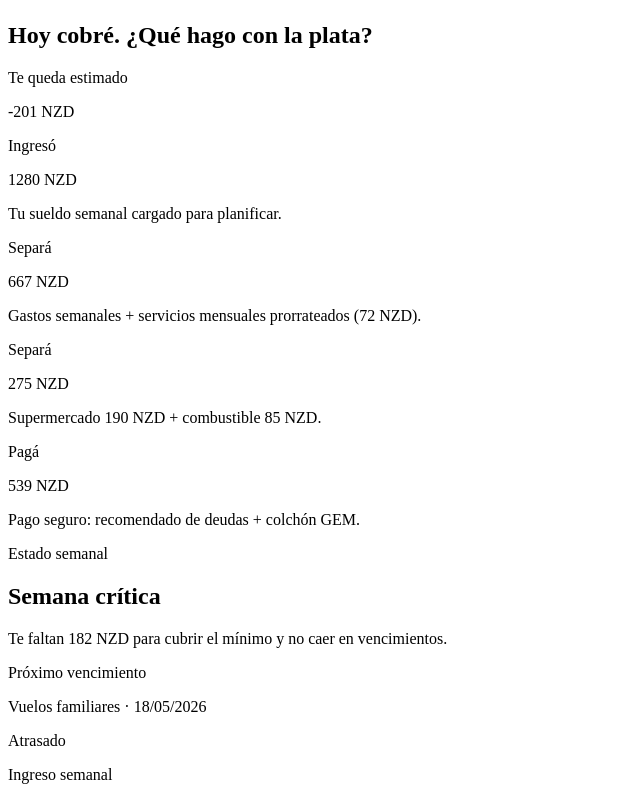
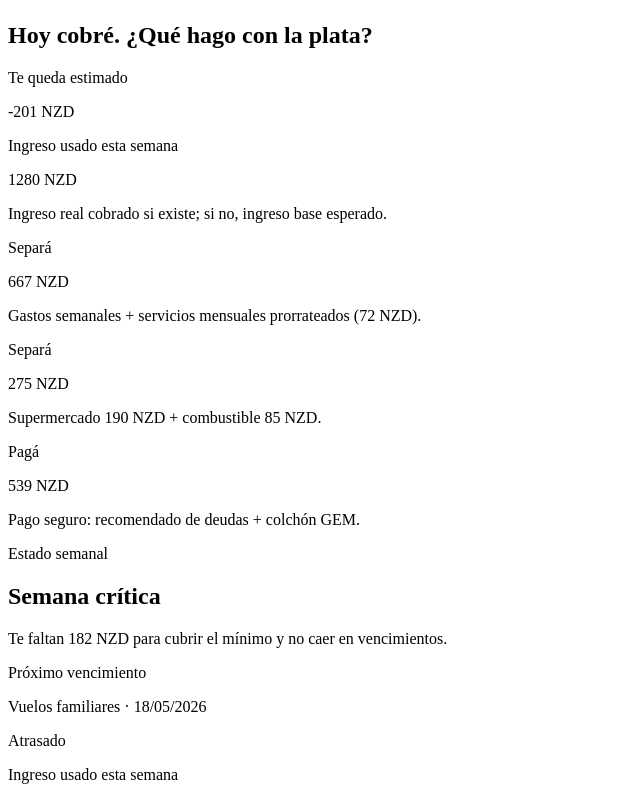
Before and after one commit to marcosgaier/finance-app, a React (Vite) app: page / in a window 1280 px wide. Shown: the part 201-1000 px from the top of the page, without its empty margins (0-640 px from the left). Built offline with nearby package versions, Linux system fonts and the light colour scheme; the HTML template or start-up script is replaced by a standard one.

Commit message:
Use active week income for weekly calculations

```diff
--- a/src/components/BudgetEditor.jsx
+++ b/src/components/BudgetEditor.jsx
@@ -84,7 +84,7 @@ export function BudgetEditor({ financeData, onChange }) {
             </button>
           </div>
           <div className="mt-3 grid gap-3 sm:grid-cols-2">
-            <MoneyField label="Ingreso semanal" value={financeData.weeklyIncome} onChange={(value) => updateField('weeklyIncome', value)} />
+            <MoneyField label="Ingreso base esperado" value={financeData.weeklyIncome} onChange={(value) => updateField('weeklyIncome', value)} />
             <MoneyField label="Supermercado" value={financeData.variableBudgets.groceries} onChange={(value) => updateField('groceries', value)} />
             <MoneyField label="Combustible" value={financeData.variableBudgets.fuel} onChange={(value) => updateField('fuel', value)} />
             {financeData.weeklyExpenses.map((expense) => (
--- a/src/components/WeeklyActionPlan.jsx
+++ b/src/components/WeeklyActionPlan.jsx
@@ -31,7 +31,8 @@ function calculateTransactionTotals(transactions = []) {
 export function WeeklyActionPlan({ financeData, weeklySummary }) {
   const activeWeek = financeData.activeWeek || null;
   const extraIncomeTotal = sumAmounts(activeWeek?.extraIncome || []);
-  const totalIncome = Number(weeklySummary.weeklyIncome || 0) + extraIncomeTotal;
+  const usedWeeklyIncome = Number(weeklySummary.weeklyIncome || 0);
+  const totalIncome = usedWeeklyIncome + extraIncomeTotal;
   const fixedReserve = Number(weeklySummary.fixedTotal || 0);
   const variableBudget = Number(weeklySummary.groceries || 0) + Number(weeklySummary.fuel || 0);
   const debtPayment = Number(weeklySummary.suggestedSafeWeeklyPayment || weeklySummary.recommendedPayment || 0);
@@ -55,12 +56,12 @@ export function WeeklyActionPlan({ financeData, weeklySummary }) {
 
       <div className="mt-4 grid gap-3 lg:grid-cols-4">
         <ActionStep
-          label="Ingresó"
+          label="Ingreso usado esta semana"
           value={formatMoney(totalIncome)}
           helper={
             extraIncomeTotal > 0
-              ? `Sueldo ${formatMoney(weeklySummary.weeklyIncome)} + extras ${formatMoney(extraIncomeTotal)}.`
-              : 'Tu sueldo semanal cargado para planificar.'
+              ? `Ingreso principal ${formatMoney(usedWeeklyIncome)} + extras ${formatMoney(extraIncomeTotal)}.`
+              : 'Ingreso real cobrado si existe; si no, ingreso base esperado.'
           }
         />
         <ActionStep
--- a/src/components/WeeklyTracker.jsx
+++ b/src/components/WeeklyTracker.jsx
@@ -76,7 +76,6 @@ export function WeeklyTracker({
   weeklySummary,
   onCloseWeek,
   onDeleteWeek,
-  onIncomeChange,
   onReopenWeek,
   onStartActiveWeek,
   onUpdateActiveWeek,
@@ -175,7 +174,6 @@ export function WeeklyTracker({
 
   function updateRealIncome(amount) {
     const nextIncome = Number(amount);
-    onIncomeChange(nextIncome);
     updateActiveWeek({
       income: nextIncome,
       realIncome: nextIncome,
--- a/src/pages/Dashboard.jsx
+++ b/src/pages/Dashboard.jsx
@@ -23,7 +23,16 @@ const dashboardTabs = [
 
 export function Dashboard({ financeData, setFinanceData }) {
   const [activeTab, setActiveTab] = useState('dashboard');
-  const weeklySummary = useMemo(() => calculateWeeklyDebtReserve(financeData), [financeData]);
+  const effectiveFinanceData = useMemo(() => {
+    const activeRealIncome = Number(financeData.activeWeek?.realIncome || 0);
+    if (activeRealIncome <= 0) return financeData;
+
+    return {
+      ...financeData,
+      weeklyIncome: activeRealIncome,
+    };
+  }, [financeData]);
+  const weeklySummary = useMemo(() => calculateWeeklyDebtReserve(effectiveFinanceData), [effectiveFinanceData]);
 
   function updatePlan(planId, patch) {
     setFinanceData((currentData) => ({
@@ -63,17 +72,9 @@ export function Dashboard({ financeData, setFinanceData }) {
     }));
   }
 
-  function updateWeeklyIncome(weeklyIncome) {
-    setFinanceData((currentData) => ({
-      ...currentData,
-      weeklyIncome,
-    }));
-  }
-
   function saveWeeklyRecord(record) {
     setFinanceData((currentData) => ({
       ...currentData,
-      weeklyIncome: record.income,
       weeklyRecords: [...(currentData.weeklyRecords || []), record],
     }));
   }
@@ -105,7 +106,6 @@ export function Dashboard({ financeData, setFinanceData }) {
   function closeActiveWeek(record) {
     setFinanceData((currentData) => ({
       ...currentData,
-      weeklyIncome: record.income,
       activeWeek: null,
       weeklyRecords: [...(currentData.weeklyRecords || []), record],
     }));
@@ -135,7 +135,6 @@ export function Dashboard({ financeData, setFinanceData }) {
 
       return {
         ...currentData,
-        weeklyIncome: Number(recordToReopen.income ?? recordToReopen.realIncome ?? currentData.weeklyIncome ?? 0),
         activeWeek: {
           ...recordToReopen,
           weekStartDate: recordToReopen.weekStartDate || recordToReopen.weekDate,
@@ -168,7 +167,7 @@ export function Dashboard({ financeData, setFinanceData }) {
             <WeeklyStatus summary={weeklySummary} />
 
             <section className="grid gap-3 sm:grid-cols-2 xl:grid-cols-5">
-              <StatCard label="Ingreso semanal" value={weeklySummary.weeklyIncome} helper="Base editable para todos los cálculos." />
+              <StatCard label="Ingreso usado esta semana" value={weeklySummary.weeklyIncome} helper="Real cobrado si existe; si no, ingreso base esperado." />
               <StatCard label="Disponible para deudas" value={weeklySummary.availableForDebt} helper="Después de números semanales, servicios, supermercado y combustible." tone="strong" />
               <StatCard label="Mínimo para no vencer" value={weeklySummary.minimumToAvoidExpiry} helper="Pago escalonado necesario para llegar a cada fecha límite." tone="warning" />
               <StatCard label="Pago inteligente" value={weeklySummary.recommendedPayment} helper={`${formatMoney(weeklySummary.smartExtraReserve)} extra sugerido sobre el mínimo.`} tone="strong" />
@@ -217,13 +216,12 @@ export function Dashboard({ financeData, setFinanceData }) {
             onReopenWeek={reopenWeeklyRecord}
             onUpdateWeek={updateWeeklyRecord}
             onCloseWeek={closeActiveWeek}
-            onIncomeChange={updateWeeklyIncome}
             onStartActiveWeek={startActiveWeek}
             onUpdateActiveWeek={updateActiveWeek}
           />
         )}
 
-        {activeTab === 'simulator' && <ScenarioSimulator financeData={financeData} />}
+        {activeTab === 'simulator' && <ScenarioSimulator financeData={effectiveFinanceData} />}
 
         {activeTab === 'settings' && (
           <section className="rounded-lg border border-stone-200 bg-white p-4 shadow-sm">
```
